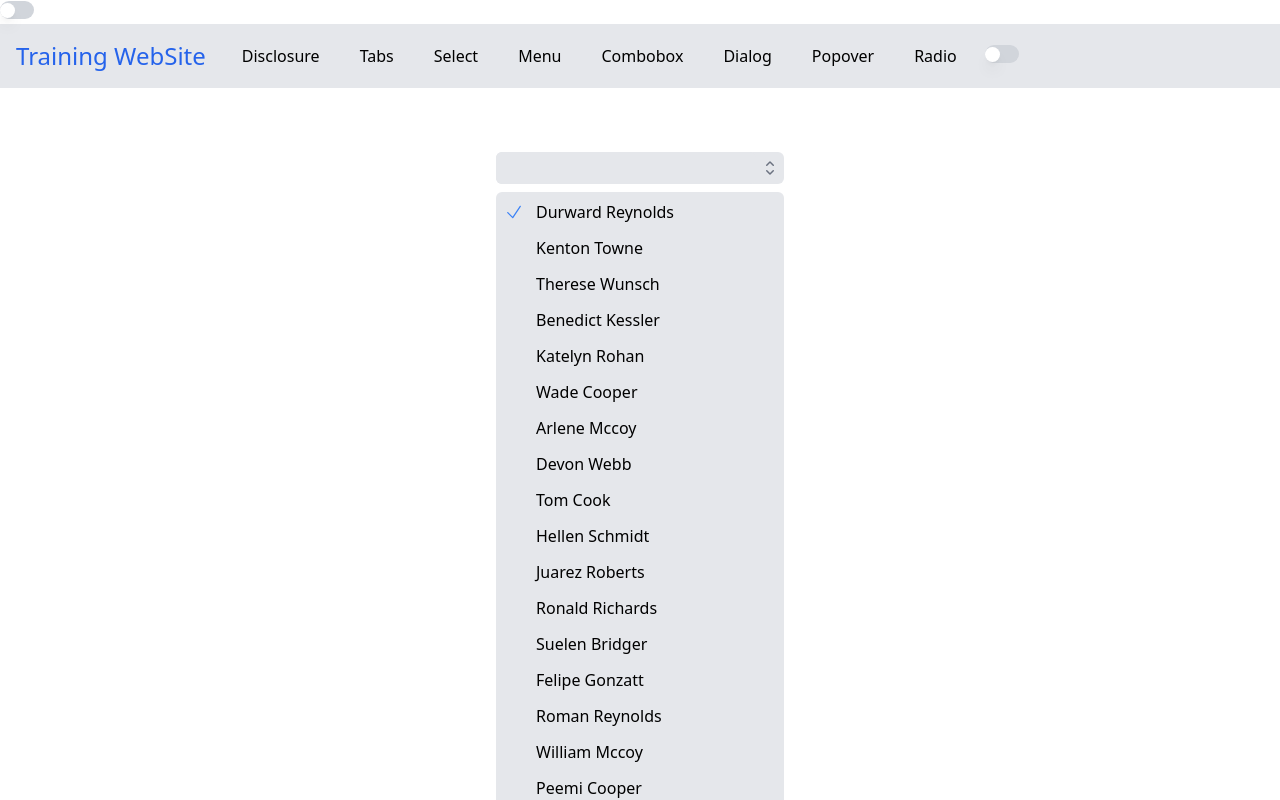
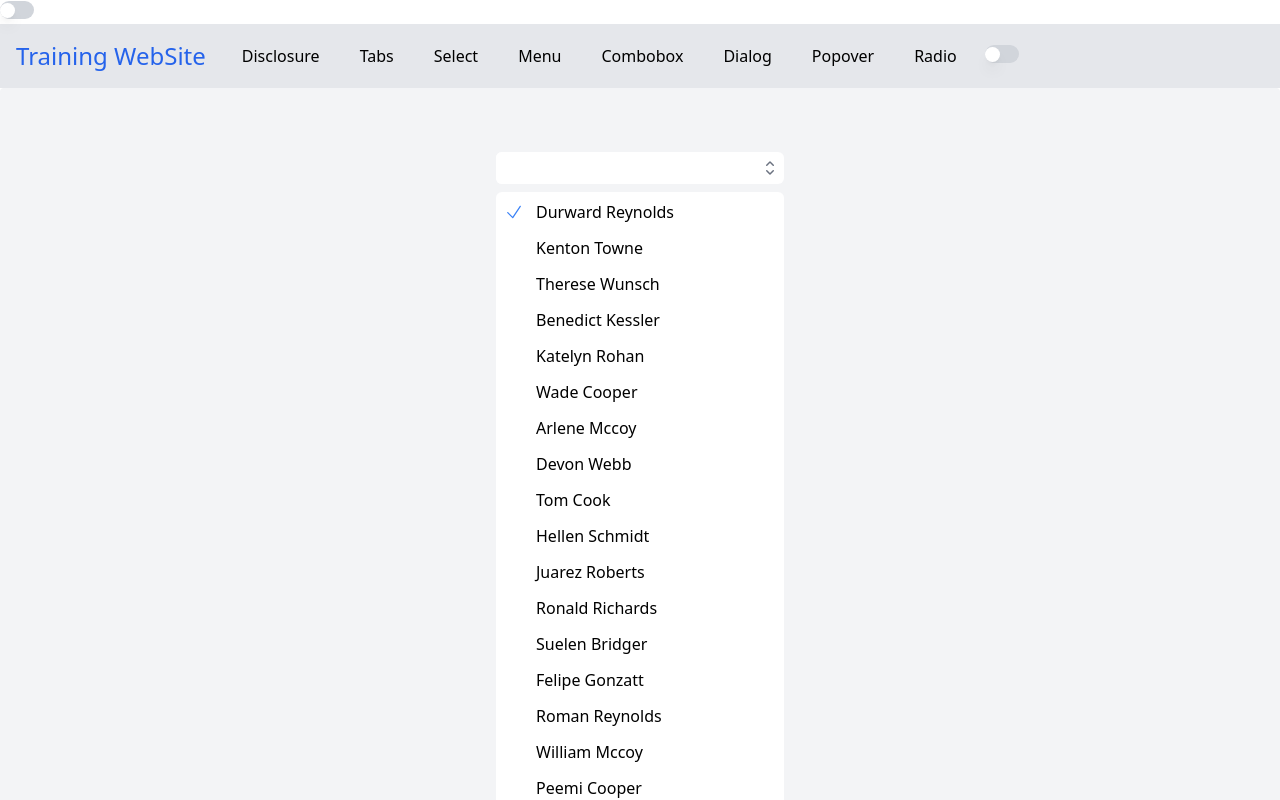
Before and after one commit to giliolizera/Training, a Vue app: page /combobox in a window 1280 px wide. Built offline with nearby package versions, Linux system fonts and the light colour scheme; what maska would draw is missing.

Commit message:
feat: fix and improve dark and light mode

```diff
--- a/src/components/Combobox.vue
+++ b/src/components/Combobox.vue
@@ -1,9 +1,9 @@
 <template>
   <Upside/>
-  <div class="bg-white rounded dark:bg-slate-800 py-16">
+  <div class="bg-gray-100 rounded dark:bg-slate-800 py-16">
     <div class="mx-auto w-72 max-w-md rounded-md">
-      <div class="inline-flex dark:bg-white text-black bg-gray-200 w-72 rounded-md">
-        <input class="w-full bg-gray-200 dark:bg-white pl-3 px-1 py-1 rounded-md focus:outline-none text-left" type="text"
+      <div class="inline-flex bg-white text-black w-72 rounded-md">
+        <input class="w-full bg-white pl-3 px-1 py-1 rounded-md focus:outline-none text-left" type="text"
          v-model="query"
          @keydown.prevent.esc="escape()"
          @keydown.prevent.down="baixo()"
@@ -22,7 +22,7 @@
           <ChevronUpDownIcon class="h-5 w-5 text-gray-500"/>
         </button>
       </div>
-      <div class="mt-2 bg-gray-200 dark:bg-white text-black grid rounded-md">
+      <div class="mt-2 bg-white text-black grid rounded-md">
         <ul v-if="!exibir" class="pt-0.5 pb-0.5">
           <button @mouseenter="active = index "
           @mouseleave="active = -1"
--- a/src/components/Menu.vue
+++ b/src/components/Menu.vue
@@ -1,6 +1,6 @@
 <template>
    <Upside />
-   <div class="pt-10 flex justify-center pl-20 text-slate-800 bg-white rounded dark:bg-slate-800 dark:text-white">
+   <div class="h-screen pt-10 flex justify-center pl-20 text-slate-800 bg-gray-100 rounded dark:bg-slate-800 dark:text-white">
       <div class="relative inline-block text-left">
          <button @click="exibir = !exibir"
             class="inline-flex w-full justify-center rounded-md dark:bg-slate-900 px-4 py-2 text-sm font-medium dark:text-white bg-gray-200 hover:bg-opacity-60">
@@ -17,7 +17,7 @@
          >
          <div v-if="exibir" class="rounded-lg">
             <ul
-               class="absolute right-0 mt-2 w-56 origin-top-right rounded-md bg-white shadow-lg ring-1 ring-black ring-opacity-5 focus:outline-none px-1 py-1">
+               class="absolute right-0 mt-2 w-56 origin-top-right rounded-md shadow-lg ring-1 ring-black ring-opacity-5 focus:outline-none px-1 py-1 bg-white">
                <button @click="exibir = false" class="w-full inline-flex px-3 py-1.5 mt-0.5 hover:bg-slate-500 text-sm rounded-md text-black">
                   <PencilIcon class="mt-0.5 text-gray-600 mr-2 h-4 w-4" />
                   Edit
--- a/src/components/Radio.vue
+++ b/src/components/Radio.vue
@@ -1,11 +1,11 @@
 <template>
    <Upside />
-   <div class="text-slate-800 bg-white rounded dark:bg-slate-800 dark:text-white">
+   <div class="h-screen text-slate-800 bg-gray-100 rounded dark:bg-slate-800 dark:text-white">
       <div class="mx-auto w-full max-w-md py-8">
          <div class="mx-auto w-full grid rounded-md">
             <button v-for="(plan, index) in plans" :key="index" @click="active = plan.name">
                <div
-                  :class="[active === plan.name ? 'bg-slate-900 ring-2 ring-white ring-opacity-60 ring-offset-2 ring-offset-slate-600 text-white' : 'dark:bg-white bg-gray-300 text-black', 'mx-auto w-full max-w-md rounded-md px-5 py-4 mt-3']">
+                  :class="[active === plan.name ? 'dark:bg-slate-900 bg-gray-600 ring-2 ring-white ring-opacity-60 ring-offset-2 ring-offset-slate-600 text-white' : 'bg-white text-black', 'mx-auto w-full max-w-md rounded-md px-5 py-4 mt-3']">
                   <ul class="justify-between flex">
                      <li class="text-left text-sm font-medium">
                         {{ plan.name }}
--- a/src/components/Select.vue
+++ b/src/components/Select.vue
@@ -1,8 +1,8 @@
 <template>
   <Upside />
-  <div class="bg-white rounded dark:bg-slate-800 py-16">
+  <div class="bg-gray-100 h-full rounded dark:bg-slate-800 py-16">
     <div class="mx-auto w-72 max-w-md rounded-md">
-      <div class="inline-flex bg-gray-200 dark:bg-white text-black w-72 rounded-md">
+      <div class="inline-flex bg-white text-black w-72 rounded-md">
         <button @click="exibir = !exibir" @keypress="!exibir" @keydown.prevent.esc="escape()"
           @keydown.prevent.down="baixo()" @keydown.prevent.up="cima()" @keydown.prevent.enter="enter()"
           class="w-full inline-flex justify-between pl-4 p-1 px-1 py-1 rounded-md text-left focus:outline-none" type="text">
@@ -11,7 +11,7 @@
         </button>
       </div>
       <div class="mt-2 text-black">
-        <ul v-if="!exibir" class="bg-gray-200 dark:bg-white grid rounded-md">
+        <ul v-if="!exibir" class="bg-white grid rounded-md">
           <button @mouseenter="active = index" @mouseleave="active = -1" @click="selected = people.name, exibir = true"
             :class="[active === index
               ? 'bg-slate-400 rounded-md'
```
